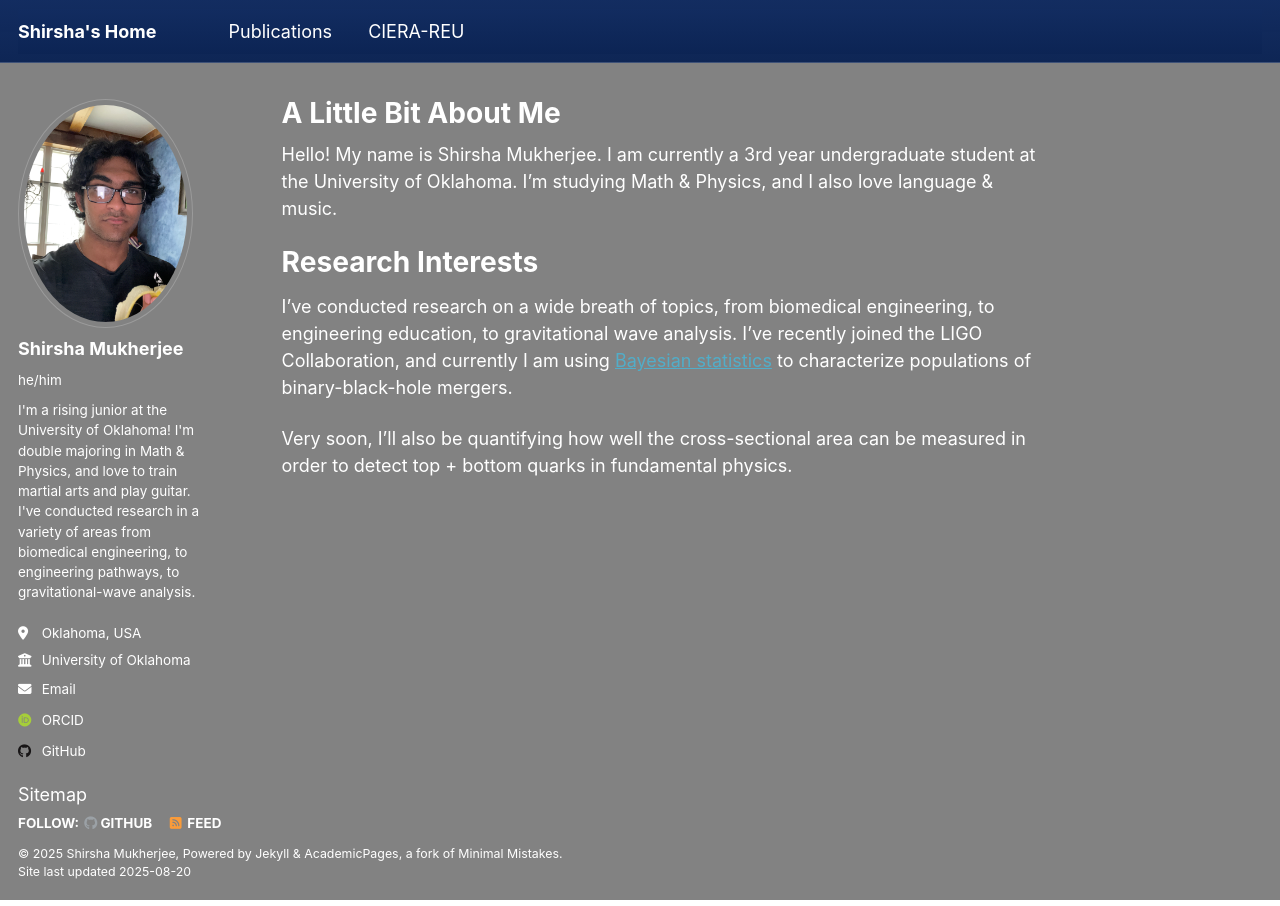
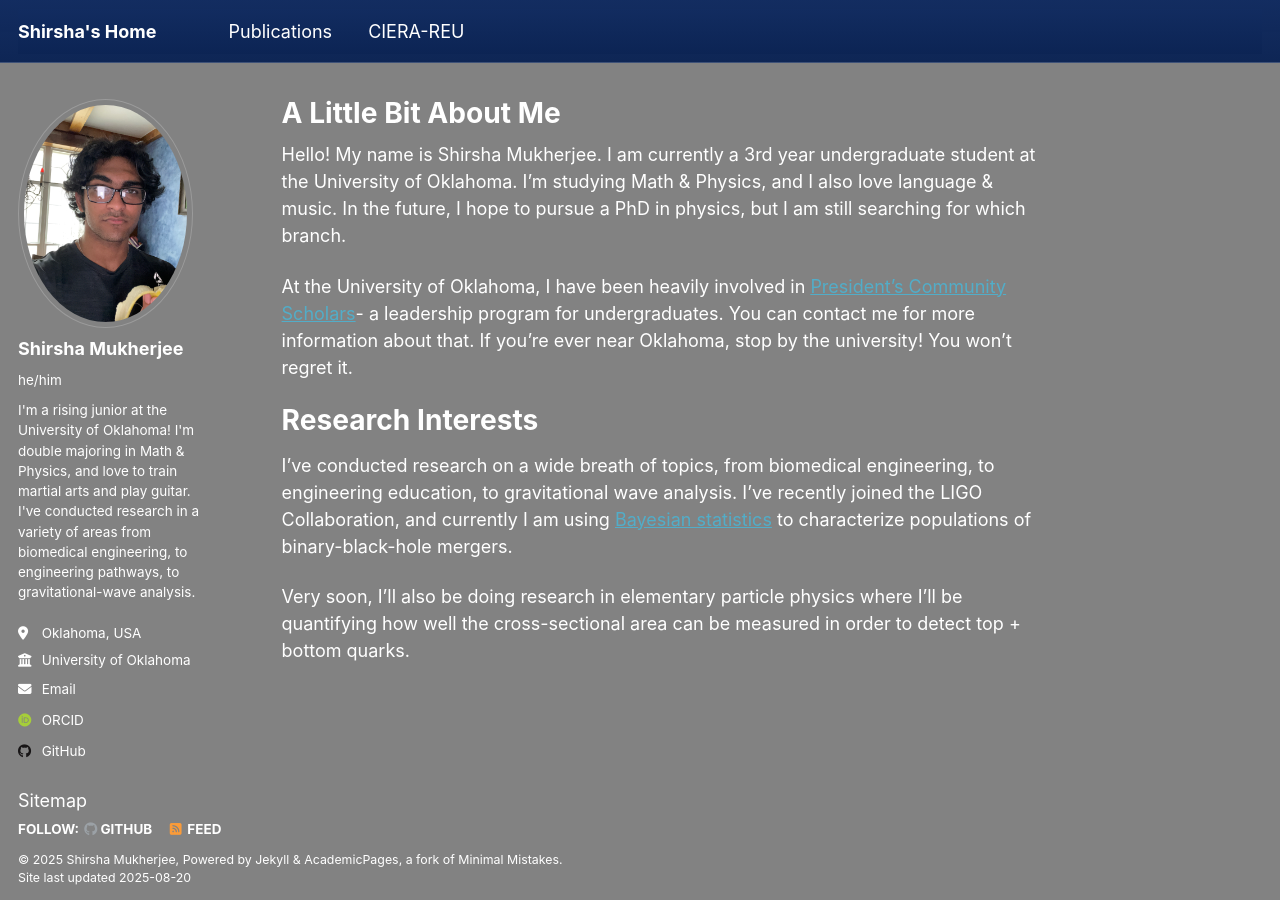
Before and after one commit to shirshamukherjee/projectfrthistime, a Jekyll site: the page built from _pages/about.md, in a window 1280 px wide. Built offline with Jekyll 4.4.1, drawn with Linux system fonts in a browser that asks for light colours; some web fonts are replaced; a script that is not in the unit is left out.

Commit message:
updated about m

```diff
--- a/_pages/about.md
+++ b/_pages/about.md
@@ -7,12 +7,12 @@ redirect_from:
   - /about.html
 ---
 
-Hello! My name is Shirsha Mukherjee. I am currently a 3rd year undergraduate student at the University of Oklahoma. I'm studying Math & Physics, and I also love language & music.
+Hello! My name is Shirsha Mukherjee. I am currently a 3rd year undergraduate student at the University of Oklahoma. I'm studying Math & Physics, and I also love language & music. In the future, I hope to pursue a PhD in physics, but I am still searching for which branch.
 
-
+At the University of Oklahoma, I have been heavily involved in [President's Community Scholars](https://www.ou.edu/pcs)- a leadership program for undergraduates. You can contact me for more information about that. If you're ever near Oklahoma, stop by the university! You won't regret it.
 
 Research Interests
 ======
 I've conducted research on a wide breath of topics, from biomedical engineering, to engineering education, to gravitational wave analysis. I've recently joined the LIGO Collaboration, and currently I am using [Bayesian statistics](https://srcd.onlinelibrary.wiley.com/doi/10.1111/cdev.12169) to characterize populations of binary-black-hole mergers.
 
-Very soon, I'll also be quantifying how well the cross-sectional area can be measured in order to detect top + bottom quarks in fundamental physics.
+Very soon, I'll also be doing research in elementary particle physics where I'll be quantifying how well the cross-sectional area can be measured in order to detect top + bottom quarks.
```
